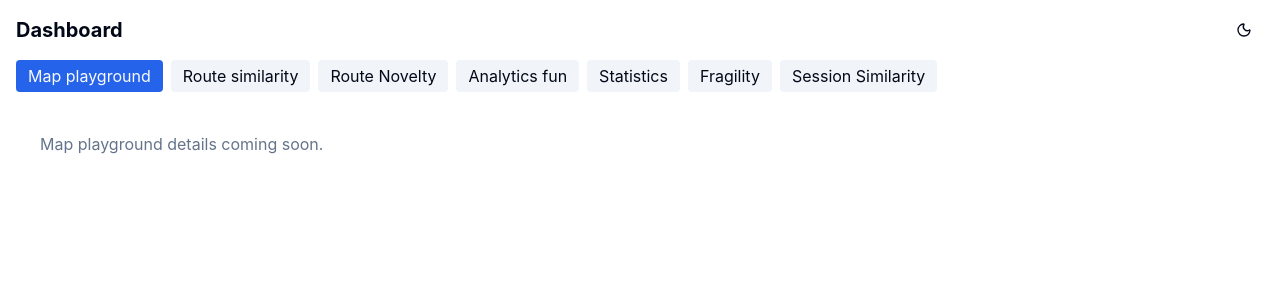
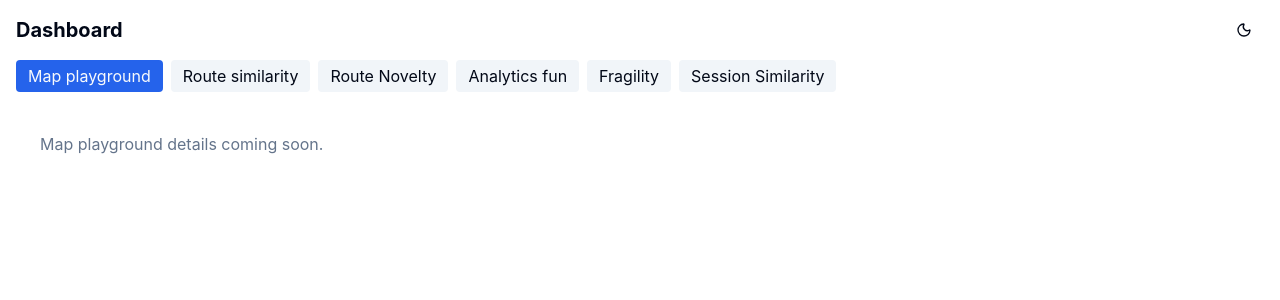
Before and after one commit to osmond/improved-system, a React (Vite) app: page / in a window 1280 px wide. Shown: the top 300 px of the page. Built offline with nearby package versions, Linux system fonts and the light colour scheme.

Commit message:
chore: remove unused statistics tab

```diff
--- a/src/pages/Dashboard.tsx
+++ b/src/pages/Dashboard.tsx
@@ -3,7 +3,6 @@ import { Skeleton } from "@/components/ui/skeleton";
 import { useGarminData } from "@/hooks/useGarminData";
 import { minutesSince } from "@/lib/utils";
 import Examples from "@/pages/Examples";
-import Statistics from "@/pages/Statistics";
 import {
   FragilityGauge,
   RouteNoveltyMap,
@@ -20,7 +19,6 @@ export default function Dashboard() {
     | "route"
     | "novelty"
     | "examples"
-    | "statistics"
     | "fragility"
     | "sessions"
   >("map");
@@ -44,7 +42,6 @@ export default function Dashboard() {
         <TabsTrigger value="route">Route similarity</TabsTrigger>
         <TabsTrigger value="novelty">Route Novelty</TabsTrigger>
         <TabsTrigger value="examples">Analytics fun</TabsTrigger>
-        <TabsTrigger value="statistics">Statistics</TabsTrigger>
         <TabsTrigger value="fragility">Fragility</TabsTrigger>
         <TabsTrigger value="sessions">Session Similarity</TabsTrigger>
       </TabsList>
@@ -61,9 +58,6 @@ export default function Dashboard() {
       </TabsContent>
       <TabsContent value="examples">
         <Examples />
-      </TabsContent>
-      <TabsContent value="statistics">
-        <Statistics />
       </TabsContent>
       <TabsContent value="fragility">
         <div className="space-y-4 p-4">
--- a/src/pages/Statistics.tsx
+++ /dev/null
@@ -1,35 +0,0 @@
-"use client"
-
-
-import { ChartSelectionProvider } from "@/components/dashboard"
-import { DashboardFiltersProvider } from "@/hooks/useDashboardFilters"
-
-import {
-  HabitConsistencyHeatmap,
-  SessionSimilarityMap,
-  SessionStartEntropy,
-} from "@/components/statistics"
-
-import { useRunningSessions } from "@/hooks/useRunningSessions"
-import { Skeleton } from "@/components/ui/skeleton"
-
-export default function Statistics() {
-  const sessions = useRunningSessions()
-
-  return (
-    <DashboardFiltersProvider>
-      <ChartSelectionProvider>
-        <div className="p-6 space-y-6">
-          <HabitConsistencyHeatmap />
-          <SessionStartEntropy />
-          {sessions ? (
-            <SessionSimilarityMap data={sessions} />
-          ) : (
-            <Skeleton className="h-64" />
-          )}
-          <RouteSimilarityIndex />
-        </div>
-      </ChartSelectionProvider>
-    </DashboardFiltersProvider>
-  )
-}
```
Also changed, not shown: 1 other file (tests, documents, lock files or other folders).
